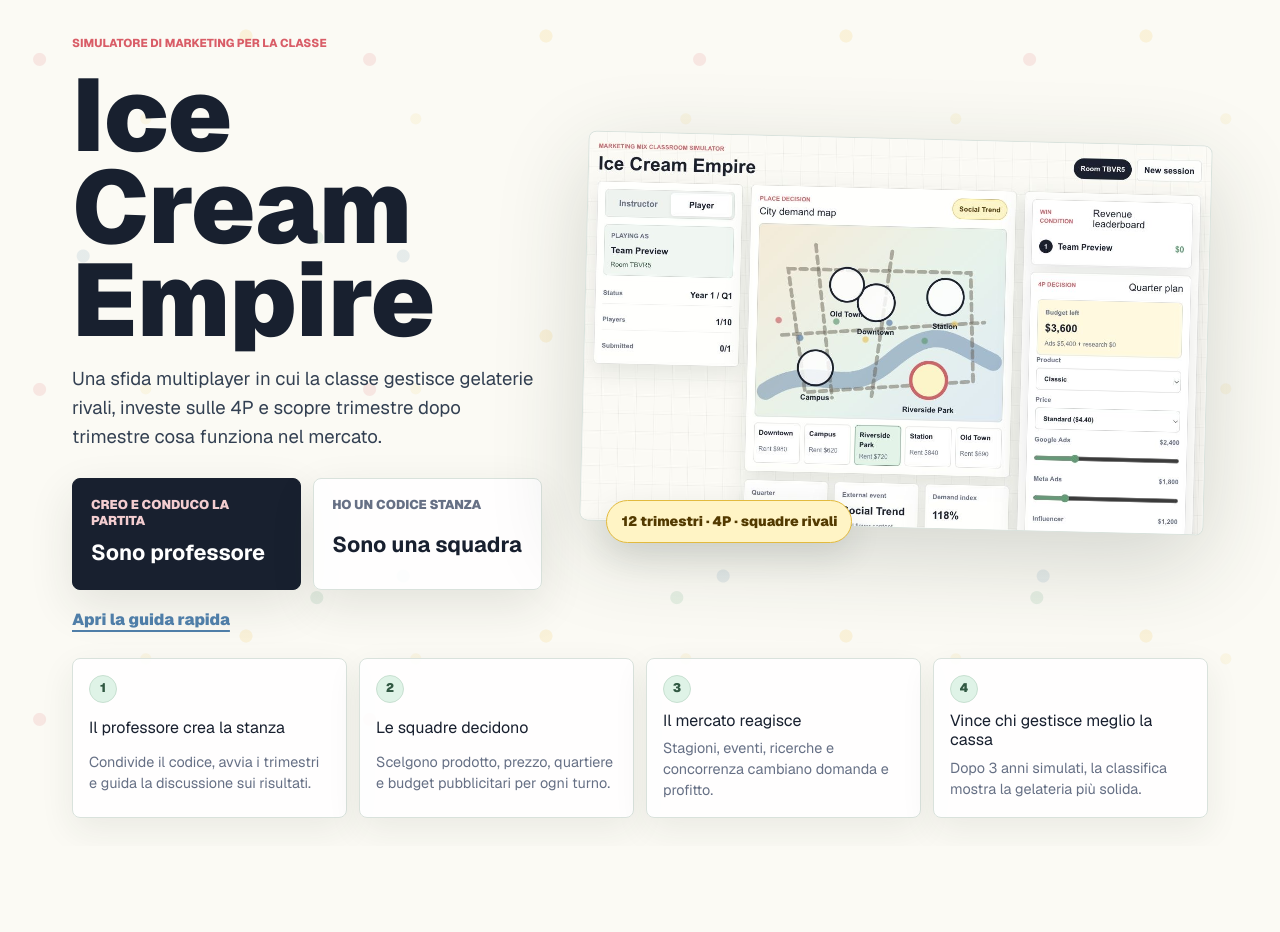
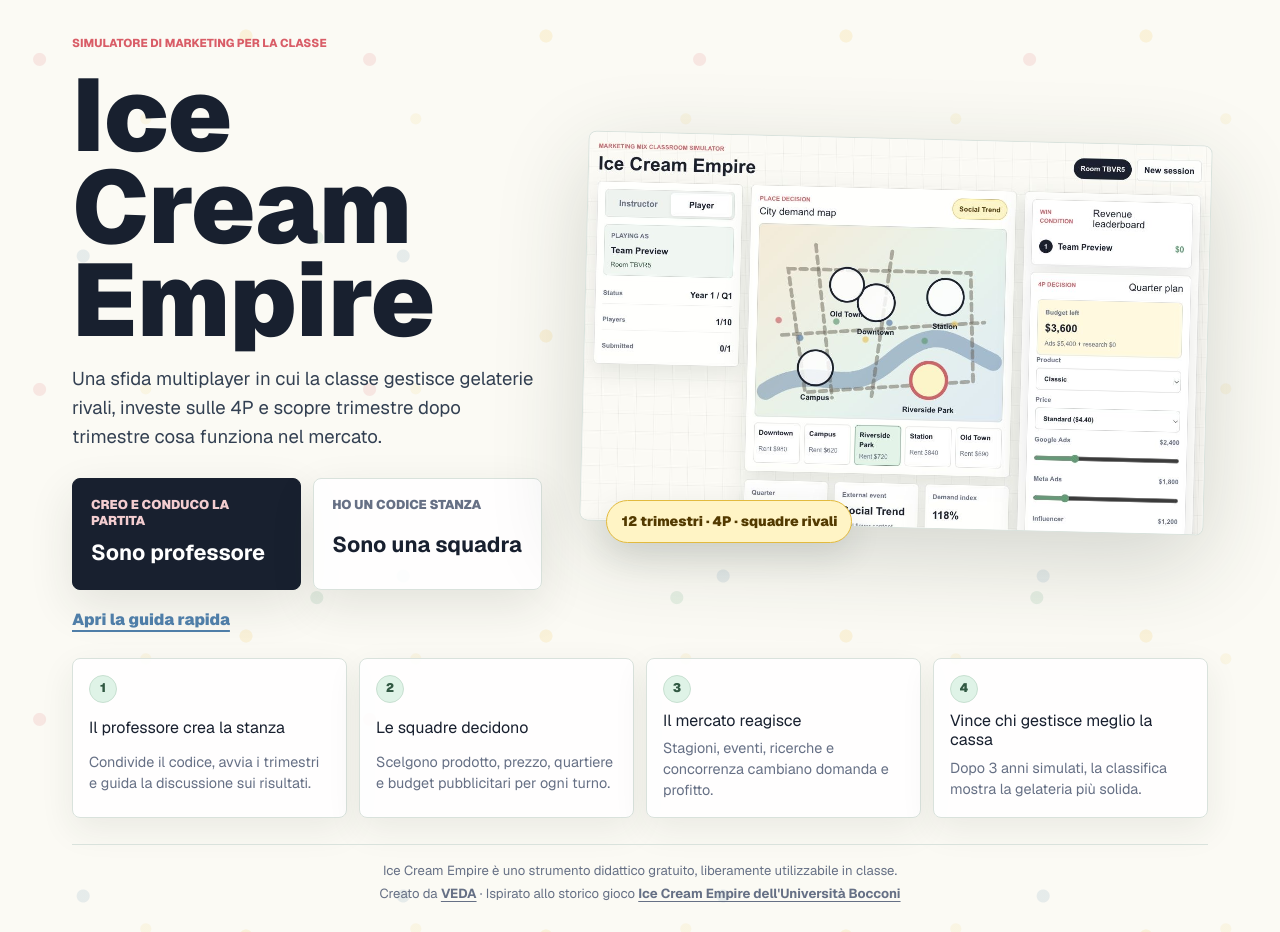
Before and after one commit to AndroiDario/multiplayer-icecream, a Next.js app: page / in a window 1280 px wide. Before the commit the page ends 846 px from the top, so only its background shows below. Built offline with nearby package versions, Linux system fonts and the light colour scheme.

Commit message:
Credits e SEO

```diff
--- a/app/game-client.tsx
+++ b/app/game-client.tsx
@@ -998,6 +998,27 @@
           <p>Dopo 3 anni simulati, la classifica mostra la gelateria più solida.</p>
         </article>
       </section>
+
+      <footer className="splash-footer">
+        <p>
+          Ice Cream Empire è uno strumento didattico gratuito, liberamente
+          utilizzabile in classe.
+        </p>
+        <p>
+          Creato da{" "}
+          <a href="https://veda.consulting" target="_blank" rel="noopener">
+            VEDA
+          </a>
+          {" · "}Ispirato allo storico gioco{" "}
+          <a
+            href="https://www.unibocconi.it/it/news/ice-cream-empire-il-gioco-bocconi-aspiranti-imprenditori"
+            target="_blank"
+            rel="noopener"
+          >
+            Ice Cream Empire dell&apos;Università Bocconi
+          </a>
+        </p>
+      </footer>
     </main>
   );
 }
--- a/app/globals.css
+++ b/app/globals.css
@@ -243,6 +243,33 @@
   margin: 0;
 }
 
+.splash-footer {
+  border-top: 1px solid var(--line);
+  color: var(--muted);
+  display: grid;
+  font-size: 0.82rem;
+  gap: 4px;
+  line-height: 1.5;
+  padding-top: 16px;
+  text-align: center;
+}
+
+.splash-footer p {
+  margin: 0;
+}
+
+.splash-footer a {
+  color: var(--muted);
+  font-weight: 700;
+  text-decoration: underline;
+  text-decoration-thickness: 1px;
+  text-underline-offset: 3px;
+}
+
+.splash-footer a:hover {
+  color: var(--ink);
+}
+
 .game-shell {
   min-height: 100vh;
   padding: 18px;
--- a/app/layout.tsx
+++ b/app/layout.tsx
@@ -1,5 +1,6 @@
-import type { Metadata } from "next";
+import type { Metadata, Viewport } from "next";
 import { Geist, Geist_Mono } from "next/font/google";
+import { SITE_NAME, SITE_URL } from "@/lib/site";
 import "./globals.css";
 
 const geistSans = Geist({
@@ -13,13 +14,82 @@
 });
 
 export const metadata: Metadata = {
-  title: "Ice Cream Empire",
+  metadataBase: new URL(SITE_URL),
+  title: "Ice Cream Empire — Business game di marketing per la classe",
   description:
-    "A multiplayer classroom game for learning the marketing mix and digital advertising tradeoffs.",
+    "Business game gratuito per docenti di economia e marketing: le squadre della classe gestiscono gelaterie rivali e imparano le 4P del marketing mix, trimestre dopo trimestre.",
+  keywords: [
+    "business game",
+    "gioco didattico marketing",
+    "marketing mix",
+    "4P",
+    "simulazione d'impresa",
+    "didattica economia",
+    "strumento per docenti",
+    "Ice Cream Empire",
+  ],
+  applicationName: SITE_NAME,
+  creator: "VEDA Srl",
+  alternates: { canonical: "/" },
+  openGraph: {
+    type: "website",
+    url: "/",
+    siteName: SITE_NAME,
+    locale: "it_IT",
+    title: "Ice Cream Empire — Business game di marketing per la classe",
+    description:
+      "Simulazione multiplayer gratuita del marketing mix: gelaterie rivali, 12 trimestri, decisioni sulle 4P. Per professori di economia e marketing.",
+    images: [
+      {
+        url: "/screenshot.jpeg",
+        width: 1200,
+        height: 750,
+        alt: "La plancia di gioco di Ice Cream Empire",
+      },
+    ],
+  },
+  twitter: {
+    card: "summary_large_image",
+    title: "Ice Cream Empire — Business game di marketing per la classe",
+    description:
+      "Simulazione multiplayer gratuita del marketing mix per la classe. 12 trimestri, 4P, squadre rivali.",
+    images: ["/screenshot.jpeg"],
+  },
+  robots: { index: true, follow: true },
   icons: {
     icon: "/favicon.svg",
     shortcut: "/favicon.svg",
   },
+};
+
+export const viewport: Viewport = {
+  themeColor: "#fbfaf4",
+};
+
+const jsonLd = {
+  "@context": "https://schema.org",
+  "@type": ["WebApplication", "VideoGame"],
+  name: SITE_NAME,
+  url: SITE_URL,
+  image: `${SITE_URL}/screenshot.jpeg`,
+  description:
+    "Business game multiplayer gratuito per la didattica del marketing: le squadre gestiscono gelaterie rivali e imparano le 4P del marketing mix.",
+  inLanguage: "it",
+  applicationCategory: "EducationalApplication",
+  operatingSystem: "Web",
+  gamePlatform: "Browser",
+  genre: "Simulazione d'impresa",
+  isAccessibleForFree: true,
+  offers: { "@type": "Offer", price: "0", priceCurrency: "EUR" },
+  educationalUse: "instruction",
+  audience: { "@type": "EducationalAudience", educationalRole: "teacher" },
+  creator: {
+    "@type": "Organization",
+    name: "VEDA Srl",
+    url: "https://veda.consulting",
+  },
+  isBasedOn:
+    "https://www.unibocconi.it/it/news/ice-cream-empire-il-gioco-bocconi-aspiranti-imprenditori",
 };
 
 export default function RootLayout({
@@ -28,10 +98,14 @@
   children: React.ReactNode;
 }>) {
   return (
-    <html lang="en">
+    <html lang="it">
       <body
         className={`${geistSans.variable} ${geistMono.variable} antialiased`}
       >
+        <script
+          type="application/ld+json"
+          dangerouslySetInnerHTML={{ __html: JSON.stringify(jsonLd) }}
+        />
         {children}
       </body>
     </html>
--- /dev/null
+++ b/app/robots.ts
@@ -0,0 +1,9 @@
+import type { MetadataRoute } from "next";
+import { SITE_URL } from "@/lib/site";
+
+export default function robots(): MetadataRoute.Robots {
+  return {
+    rules: { userAgent: "*", allow: "/", disallow: "/api/" },
+    sitemap: `${SITE_URL}/sitemap.xml`,
+  };
+}
--- /dev/null
+++ b/app/sitemap.ts
@@ -0,0 +1,9 @@
+import type { MetadataRoute } from "next";
+import { SITE_URL } from "@/lib/site";
+
+export default function sitemap(): MetadataRoute.Sitemap {
+  return [
+    { url: `${SITE_URL}/`, changeFrequency: "monthly", priority: 1 },
+    { url: `${SITE_URL}/guida.html`, changeFrequency: "yearly", priority: 0.5 },
+  ];
+}
--- /dev/null
+++ b/lib/site.ts
@@ -0,0 +1,2 @@
+export const SITE_URL = "https://multiplayer-icecream.dario-6b7.workers.dev";
+export const SITE_NAME = "Ice Cream Empire";
--- a/public/guida.html
+++ b/public/guida.html
@@ -4,6 +4,13 @@
 <meta charset="utf-8" />
 <meta name="viewport" content="width=device-width, initial-scale=1" />
 <title>Ice Cream Empire — Come si gioca</title>
+<meta name="description" content="Guida rapida a Ice Cream Empire: obiettivo, cassa, le 4P, ricerche di mercato e svolgimento del turno. Business game didattico gratuito per la classe." />
+<link rel="canonical" href="https://multiplayer-icecream.dario-6b7.workers.dev/guida.html" />
+<meta property="og:title" content="Ice Cream Empire — Come si gioca" />
+<meta property="og:description" content="Guida rapida per le squadre: obiettivo, le 4P, ricerche di mercato e svolgimento del turno." />
+<meta property="og:image" content="https://multiplayer-icecream.dario-6b7.workers.dev/screenshot.jpeg" />
+<meta property="og:locale" content="it_IT" />
+<meta property="og:type" content="article" />
 <style>
   :root{
     --ink:#18202f; --muted:#667085; --line:#d9e2dc; --paper:#fbfaf4;
@@ -57,6 +64,8 @@
   .four-p{ display:grid; grid-template-columns:1fr 1fr; gap:4px 10px; margin-top:2px; }
   .four-p span{ font-size:12.7px; }
   .four-p b{ color:var(--strawberry); }
+  .credits{ margin:7px 0 0; font-size:10.5px; color:var(--muted); text-align:center; }
+  .credits a{ color:var(--blue); }
 </style>
 </head>
 <body>
@@ -133,6 +142,7 @@
     <footer>
       💡 <b>Consiglio:</b> guarda sempre <b>stagione</b> ed <b>evento</b> del trimestre — cambiano la domanda e premiano canali o quartieri diversi. Evita di affollare lo stesso quartiere dei rivali: troppa concorrenza nello stesso posto riduce le vendite di tutti.
     </footer>
+    <p class="credits">Strumento didattico gratuito · Creato da <a href="https://veda.consulting">VEDA</a> · Ispirato al gioco <a href="https://www.unibocconi.it/it/news/ice-cream-empire-il-gioco-bocconi-aspiranti-imprenditori">Ice Cream Empire dell'Università Bocconi</a></p>
   </div>
 </body>
 </html>
```
